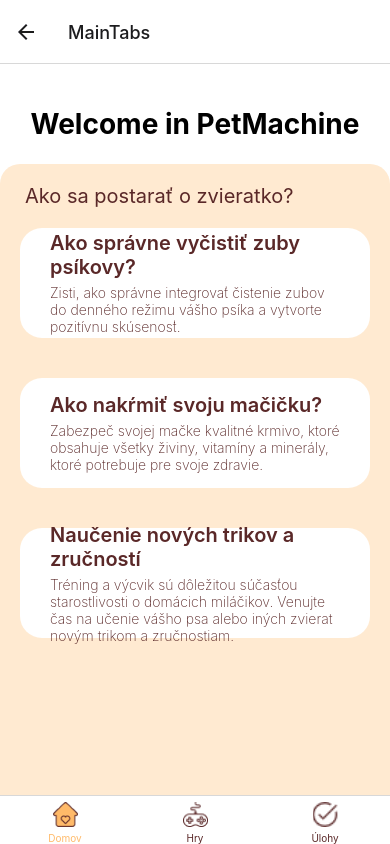
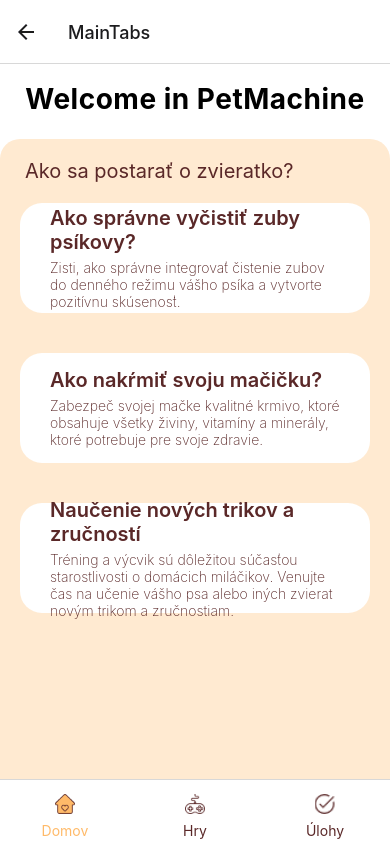
Before and after one commit to ruthjoy76/pet-mobile-app, a React Native app: screen /MainTabs in a window 390 px wide. Built offline with nearby package versions, Linux system fonts and the light colour scheme.

Commit message:
Pick Animal Screen update

```diff
--- a/src/components/CustomTabBarIcon.js
+++ b/src/components/CustomTabBarIcon.js
@@ -5,7 +5,7 @@
     return (
         <Image
             source={focused ? iconFocused : iconUnfocused}
-            style={{ width: 25, height: 25 }} // Adjust size as needed
+            style={{ width: 20, height: 20 }} // Adjust size as needed
         />
     );
 };
--- a/src/components/MainContainer.js
+++ b/src/components/MainContainer.js
@@ -2,7 +2,7 @@
 import React from "react";
 import { NavigationContainer } from "@react-navigation/native";
 import { createStackNavigator } from "@react-navigation/stack";
-import IntroScreen from "../navigation/screens/IntroScreen";
+import StartScreen from "../navigation/screens/IntroScreen";
 import PickAnimalScreen from "../navigation/screens/PickAnimalScreen";
 import MainTabs from "../components/MainTabs";
 
@@ -11,8 +11,8 @@
 function MainContainer() {
   return (
     <NavigationContainer>
-      <Stack.Navigator initialRouteName="Intro">
-        <Stack.Screen name="Intro" component={IntroScreen} />
+      <Stack.Navigator initialRouteName="Start">
+        <Stack.Screen name="Start" component={StartScreen} />
         <Stack.Screen name="PickAnimal" component={PickAnimalScreen} />
         <Stack.Screen name="MainTabs" component={MainTabs} />
       </Stack.Navigator>
--- a/src/components/MainTabs.js
+++ b/src/components/MainTabs.js
@@ -1,6 +1,7 @@
 // MainTabs.js
 import React from "react";
 import { createBottomTabNavigator } from "@react-navigation/bottom-tabs";
+import { Text, View } from "react-native";
 import HomeScreen from "../navigation/screens/HomeScreen";
 import GameScreen from "../navigation/screens/GameScreen";
 import ArticleScreen from "../navigation/screens/ArticleScreen";
@@ -11,27 +12,32 @@
 function MainTabs() {
   return (
     <Tab.Navigator
-      tabBarOptions={{
-        activeTintColor: '#FFBA69', // Color for active tab screen name
-        inactiveTintColor: '#5A2828', // Color for inactive tab screen name
-
+      screenOptions={{
         tabBarStyle: {
-          backgroundColor: 'blue', // Change background color of the tab bar
-          paddingBottom: 10, // Add padding to the bottom of the tab bar
-        },
+          height: 65,
+          paddingTop: 5, // Add padding to the top of the tab bar
+          paddingBottom: 5, // Add padding to the bottom of the tab bar
+        }
       }}>
       <Tab.Screen
         name="Domov"
         component={HomeScreen}
         options={{
-          headerShown: false, // Hide the header for this screen
+          headerShown: false,
           tabBarIcon: ({ focused, color, size }) => (
+            <View style={{}}>
               <CustomTabBarIcon
                 focused={focused}
                 iconFocused={require("../../assets/homefocused.png")}
                 iconUnfocused={require("../../assets/homenotfocused.png")}
               />
+            </View>
           ),
+          tabBarLabel: ({ focused, color, size }) => (
+            <View style={{}}>
+              <Text style={{ color: focused ? '#FFBA69' : '#5A2828' }}>Domov</Text>
+            </View>
+          )
         }}
       />
       <Tab.Screen
@@ -40,12 +46,19 @@
         options={{
           headerShown: false, // Hide the header for this screen
           tabBarIcon: ({ focused, color, size }) => (
+            <View style={{}}>
               <CustomTabBarIcon
                 focused={focused}
                 iconFocused={require("../../assets/gamefocused.png")}
                 iconUnfocused={require("../../assets/gamenotfocused.png")}
               />
+            </View>
           ),
+          tabBarLabel: ({ focused, color, size }) => (
+            <View style={{}}>
+              <Text style={{ color: focused ? '#FFBA69' : '#5A2828' }}>Hry</Text>
+            </View>
+          )
         }}
       />
       <Tab.Screen
@@ -54,12 +67,19 @@
         options={{
           headerShown: false, // Hide the header for this screen
           tabBarIcon: ({ focused, color, size }) => (
+            <View style={{}}>
               <CustomTabBarIcon
                 focused={focused}
                 iconFocused={require("../../assets/articlefocused.png")}
                 iconUnfocused={require("../../assets/articlenotfocused.png")}
               />
+            </View>
           ),
+          tabBarLabel: ({ focused, color, size }) => (
+            <View style={{}}>
+              <Text style={{ color: focused ? '#FFBA69' : '#5A2828' }}>Úlohy</Text>
+            </View>
+          )
         }}
       />
     </Tab.Navigator>
--- a/src/navigation/screens/PickAnimalScreen.js
+++ b/src/navigation/screens/PickAnimalScreen.js
@@ -1,5 +1,8 @@
 import React, { useState } from 'react';
-import { View, Text, TouchableOpacity, Image, StyleSheet } from 'react-native';
+import { View, Text, TouchableOpacity, Image} from 'react-native';
+import styles from '../styles/PickAnimalScreenStyles';
+
+//Import Images
 import dog from '../../../assets/dog.png';
 import cat from '../../../assets/cat.png';
 
@@ -17,7 +20,7 @@
 
     return (
         <View style={styles.container}>
-            <View style={styles.header}></View>
+
             <View style={styles.mainContainer}>
             <View style={styles.subHeader}>
                 <Text style={styles.subHeaderText}>Pick your animal</Text>
@@ -57,94 +60,6 @@
     );
 }
 
-const styles = StyleSheet.create({
-    container: {
-        flex: 1,
-        backgroundColor: '#fff',
-    },
-    header: {
-        height: 100,
-        justifyContent: 'center',
-    },
-    mainContainer: {
-        flex: 1,
-        backgroundColor: '#FFEAD1',
-        borderTopLeftRadius: 20,
-        borderTopRightRadius: 20,
-    },
-    subHeaderText: {
-        fontSize: 32,
-        fontWeight: '700',
-        color: '#000000',
-        textAlign: 'center',
-        marginTop: 10,
-        flex: 1,
-    },
-    containerItem: {
-        backgroundColor: '#fff',
-        height: 120,
-        borderRadius: 22,
-        marginHorizontal: 20,
-        marginTop: 20,
-        paddingVertical: 20,
-        paddingHorizontal: 20,
-    },
-    subContainer: {
-        flexDirection: 'row',
-        justifyContent: 'space-between',
-        alignItems: 'center',
-        height: 80,
-        marginBottom: 10,
-        paddingHorizontal: 10,
-        paddingVertical: 30,
-    },
-    checkedContainerItem: {
-        backgroundColor: '#e5e5e5',
-    },
-    containerText: {
-        fontSize: 18,
-        fontWeight: '600',
-        color: '#5A2828',
-        textAlign: 'left',
-        marginLeft: 25,
-    },
-    subHeader: {
-        flexDirection: 'row',
-        padding: 10,
-        marginTop: 10,
-        marginLeft: 15,
-        marginBottom: 10,
-    },
-    imageStyle: {
-        height: 50,
-        width: 50,
-        borderRadius: 30,
-        marginRight: 10,
-    },
-    checkbox: {
-        height: 20,
-        width: 20,
-        borderWidth: 1,
-        borderColor: '#5A2828',
-        borderRadius: 7,
-        marginLeft: 10,
-        alignItems: 'center',
-        justifyContent: 'center',
-    },
-    checked: {
-        backgroundColor: '#5A2828',
-    },
-    checkmark: {
-        color: 'white',
-    },
-    imageStyle: {
-        width: 67,
-        height: 67,
-        borderRadius: 10,
-        marginBottom: 30,
-        marginLeft: 20,
-        marginTop: 30,
-    },
-});
+
 
 export default PickAnimalScreen;
--- a/src/navigation/styles/ArticleScreenStyles.js
+++ b/src/navigation/styles/ArticleScreenStyles.js
@@ -4,8 +4,9 @@
         backgroundColor: '#fff',
     },
     header: {
-        height: 100,
+        height: 50,
         justifyContent: 'center',
+        marginBottom: 15,
     },
     subContainer: {
         flex: 1,
@@ -16,9 +17,10 @@
     headerText: {
         fontSize: 28,
         fontWeight: '700',
+        letterSpacing: 0.5,
         color: '#000000',
         textAlign: 'center',
-        marginTop: 20,
+        marginTop: 10,
     },
     subHeaderText: {
         fontSize: 20,
@@ -30,7 +32,7 @@
     containerItem: {
         backgroundColor: '#fff',
         borderRadius: 22,
-        margin: 20,
+        margin: 15,
         marginTop: 5,
         padding: 10,
         alignItems: 'flex-start',
@@ -94,7 +96,25 @@
         alignSelf: 'center',
         backgroundColor: '#464646',
         marginVertical: 10,
-        marginBottom: 20,
+        marginBottom: 10,
+    },
+    circleButton: {
+        position: 'absolute',
+        bottom: 20,
+        right: 20,
+        backgroundColor: '#fff',
+        width: 60,
+        height: 60,
+        borderRadius: 30,
+        alignItems: 'center',
+        justifyContent: 'center',
+    },
+    plusSymbol: {
+        position: 'absolute',
+        color: '#000000', // Change color to match your design
+        fontSize: 80, // Adjust the font size to make the plus symbol bigger
+        fontWeight: '200',
+
     },
 };
  export default ArticleScreenStyles;
--- a/src/navigation/styles/GameScreenStyles.js
+++ b/src/navigation/styles/GameScreenStyles.js
@@ -4,8 +4,9 @@
         backgroundColor: '#fff',
     },
     header: {
-        height: 100,
+        height: 50,
         justifyContent: 'center',
+        marginBottom: 15,
     },
     subContainer: {
         flex: 1,
@@ -16,9 +17,10 @@
     headerText: {
         fontSize: 28,
         fontWeight: '700',
+        letterSpacing: 0.5,
         color: '#000000',
         textAlign: 'center',
-        marginTop: 20,
+        marginTop: 10,
     },
     subHeaderText: {
         fontSize: 20,
--- a/src/navigation/styles/HomeScreenStyles.js
+++ b/src/navigation/styles/HomeScreenStyles.js
@@ -4,8 +4,9 @@
         backgroundColor: '#fff',
     },
     header: {
-        height: 100,
+        height: 60,
         justifyContent: 'center',
+        marginBottom: 15,
     },
     subContainer: {
         flex: 1,
@@ -16,9 +17,10 @@
     headerText: {
         fontSize: 28,
         fontWeight: '700',
+        letterSpacing: 0.5,
         color: '#000000',
         textAlign: 'center',
-        marginTop: 20,
+        marginTop: 10,
     },
     subHeaderText: {
         fontSize: 20,
--- /dev/null
+++ b/src/navigation/styles/PickAnimalScreenStyles.js
@@ -0,0 +1,92 @@
+const PickAnimalScreenStyles = {
+    container: {
+        flex: 1,
+        backgroundColor: '#fff',
+    },
+    header: {
+        height: 100,
+        justifyContent: 'center',
+    },
+    mainContainer: {
+        flex: 1,
+        marginTop: 30,
+        backgroundColor: '#FFEAD1',
+        borderTopLeftRadius: 20,
+        borderTopRightRadius: 20,
+    },
+    subHeaderText: {
+        fontSize: 32,
+        fontWeight: '700',
+        color: '#000000',
+        textAlign: 'center',
+        marginTop: 10,
+        flex: 1,
+    },
+    containerItem: {
+        backgroundColor: '#fff',
+        height: 120,
+        borderRadius: 22,
+        marginHorizontal: 20,
+        marginTop: 20,
+        paddingVertical: 20,
+        paddingHorizontal: 20,
+    },
+    subContainer: {
+        flexDirection: 'row',
+        justifyContent: 'space-between',
+        alignItems: 'center',
+        height: 80,
+        marginBottom: 10,
+        paddingHorizontal: 10,
+        paddingVertical: 30,
+    },
+    checkedContainerItem: {
+        backgroundColor: '#e5e5e5',
+    },
+    containerText: {
+        fontSize: 18,
+        fontWeight: '600',
+        color: '#5A2828',
+        textAlign: 'left',
+        marginLeft: 25,
+    },
+    subHeader: {
+        flexDirection: 'row',
+        padding: 10,
+        marginTop: 10,
+        marginLeft: 15,
+        marginBottom: 10,
+    },
+    imageStyle: {
+        height: 50,
+        width: 50,
+        borderRadius: 30,
+        marginRight: 10,
+    },
+    checkbox: {
+        height: 20,
+        width: 20,
+        borderWidth: 1,
+        borderColor: '#5A2828',
+        borderRadius: 7,
+        marginLeft: 10,
+        alignItems: 'center',
+        justifyContent: 'center',
+    },
+    checked: {
+        backgroundColor: '#5A2828',
+    },
+    checkmark: {
+        color: 'white',
+    },
+    imageStyle: {
+        width: 67,
+        height: 67,
+        borderRadius: 10,
+        marginBottom: 30,
+        marginLeft: 20,
+        marginTop: 30,
+    },
+};
+
+export default PickAnimalScreenStyles;
```
Also changed, not shown: src/navigation/screens/ArticleScreen.js (+6 -11 lines). Lines whose indentation alone changed are shown as unchanged.
